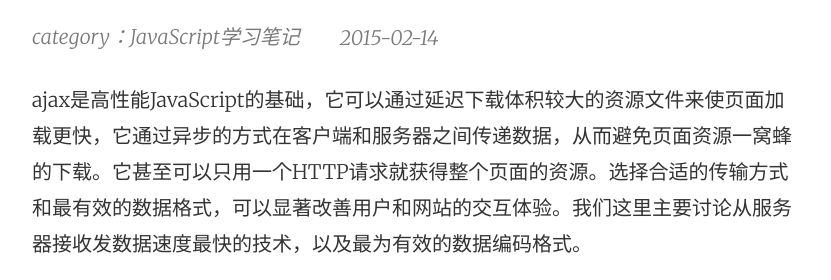
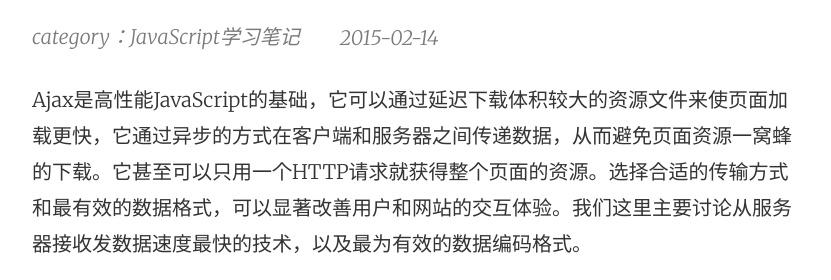
Before and after one commit to tw93/tw93.github.io, a Jekyll site: the page built from _posts/2015-02-11-High-Performance-JavaScript-6.md, in a window 1280 px wide and 900 px high. Shown: the part 234-514 px from the top of the window, without its empty margins (224-1055 px from the left). Built offline with Jekyll 4.4.1, drawn with Linux system fonts in a browser that asks for light colours.

Commit message:
修改了ajax这篇文件

```diff
--- a/_posts/2015-02-11-High-Performance-JavaScript-6.md
+++ b/_posts/2015-02-11-High-Performance-JavaScript-6.md
@@ -6,10 +6,11 @@ summary:    Ajax是高性能JavaScript的基础，它可以通过延迟下载体
 categories: JavaScript  学习笔记
 ---
 
-ajax是高性能JavaScript的基础，它可以通过延迟下载体积较大的资源文件来使页面加载更快，它通过异步的方式在客户端和服务器之间传递数据，从而避免页面资源一窝蜂的下载。它甚至可以只用一个HTTP请求就获得整个页面的资源。选择合适的传输方式和最有效的数据格式，可以显著改善用户和网站的交互体验。我们这里主要讨论从服务器接收发数据速度最快的技术，以及最为有效的数据编码格式。
+Ajax是高性能JavaScript的基础，它可以通过延迟下载体积较大的资源文件来使页面加载更快，它通过异步的方式在客户端和服务器之间传递数据，从而避免页面资源一窝蜂的下载。它甚至可以只用一个HTTP请求就获得整个页面的资源。选择合适的传输方式和最有效的数据格式，可以显著改善用户和网站的交互体验。我们这里主要讨论从服务器接收发数据速度最快的技术，以及最为有效的数据编码格式。
 
 ###常用的向服务器请求数据的技术
-####XMLHttpRequest(XML)
+
+#### XMLHttpRequest(XML)
 使用范例：
 {% highlight javascript %}
 var url = '/data.php';
```
